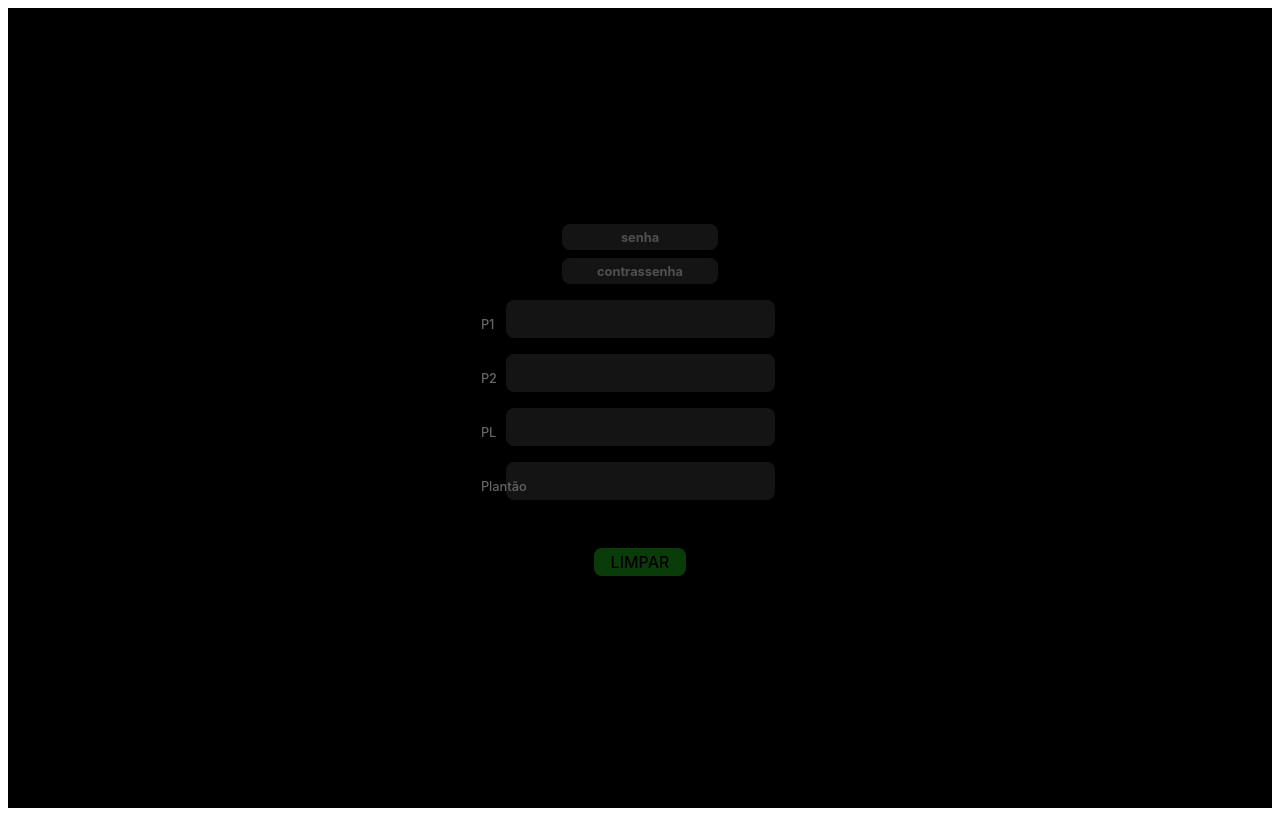
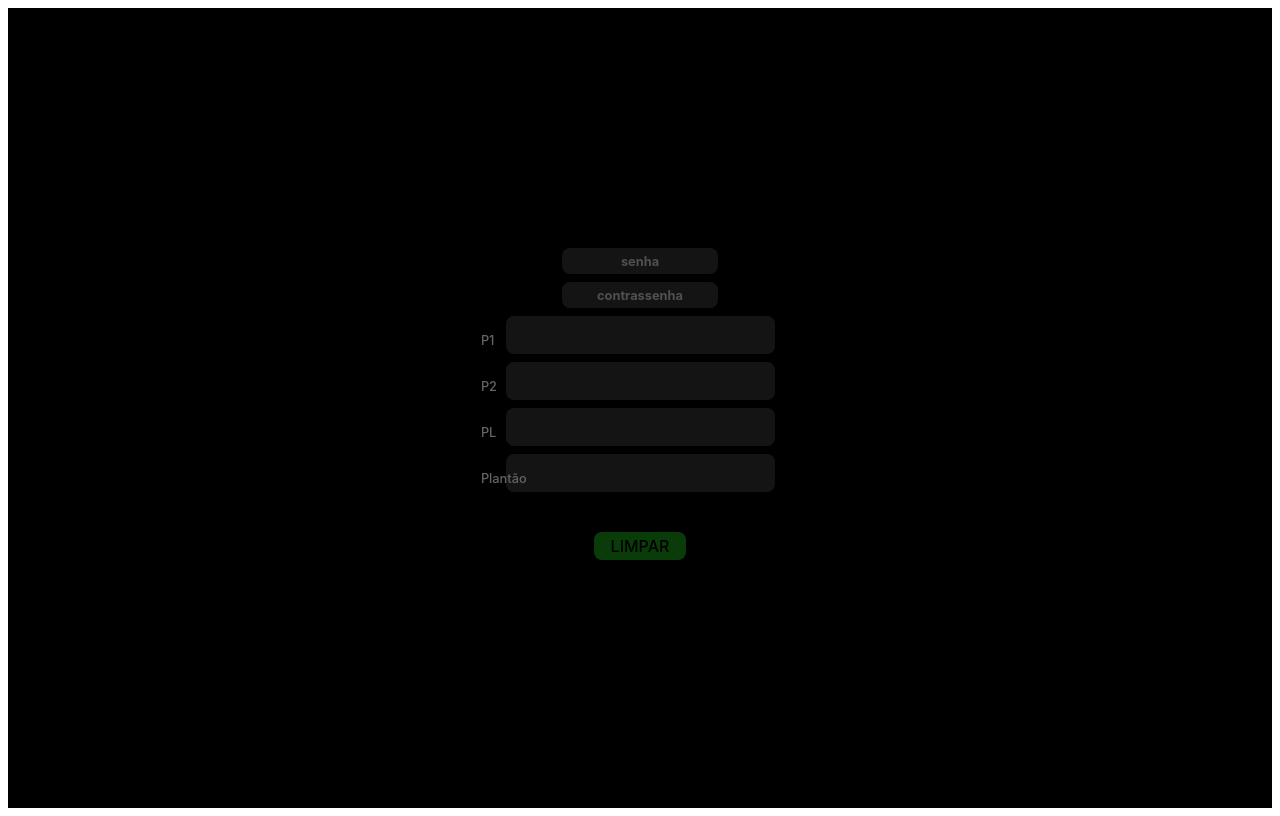
Before and after one commit to nixoletas/ronda-e-permanencia, a React (Vite) app: page / in a window 1280 px wide. Built offline with nearby package versions, Linux system fonts and the light colour scheme.

Commit message:
update style

```diff
--- a/src/index.css
+++ b/src/index.css
@@ -104,8 +104,8 @@ input:focus ~ span {
   flex-direction: column;
   align-items: center;
   justify-content: center;
-  padding: 1em;
-  gap: 1em;
+  padding: 0.5em;
+  gap: 0.5em;
 }
 
 span {
```
